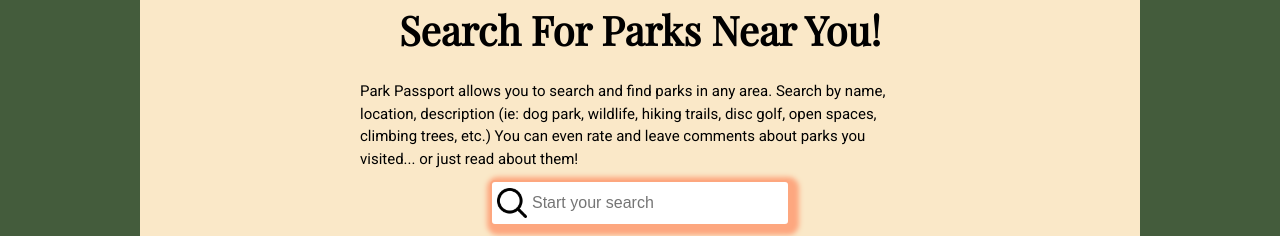
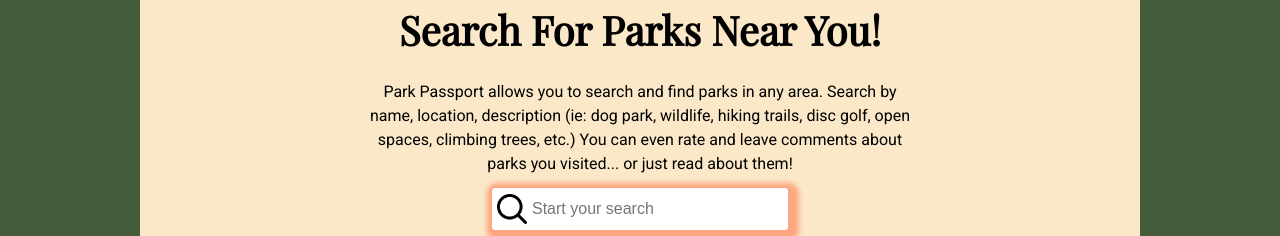
Before and after one commit to LocalParkPassport/WebUI-Cameron, a plain HTML site: page index.html in a window 1280 px wide. Shown: the part 388-624 px from the top of the page. Drawn offline with nearby package versions, Linux system fonts and the light colour scheme.

Commit message:
centered text

```diff
--- a/less/home.less
+++ b/less/home.less
@@ -91,6 +91,8 @@
         p {
             padding: 10px 20px;
             max-width: 600px;
+            text-align: center;
+            font-size: 1.6rem;
         }
 
         form {
```
Also changed, not shown: css/index.css.
